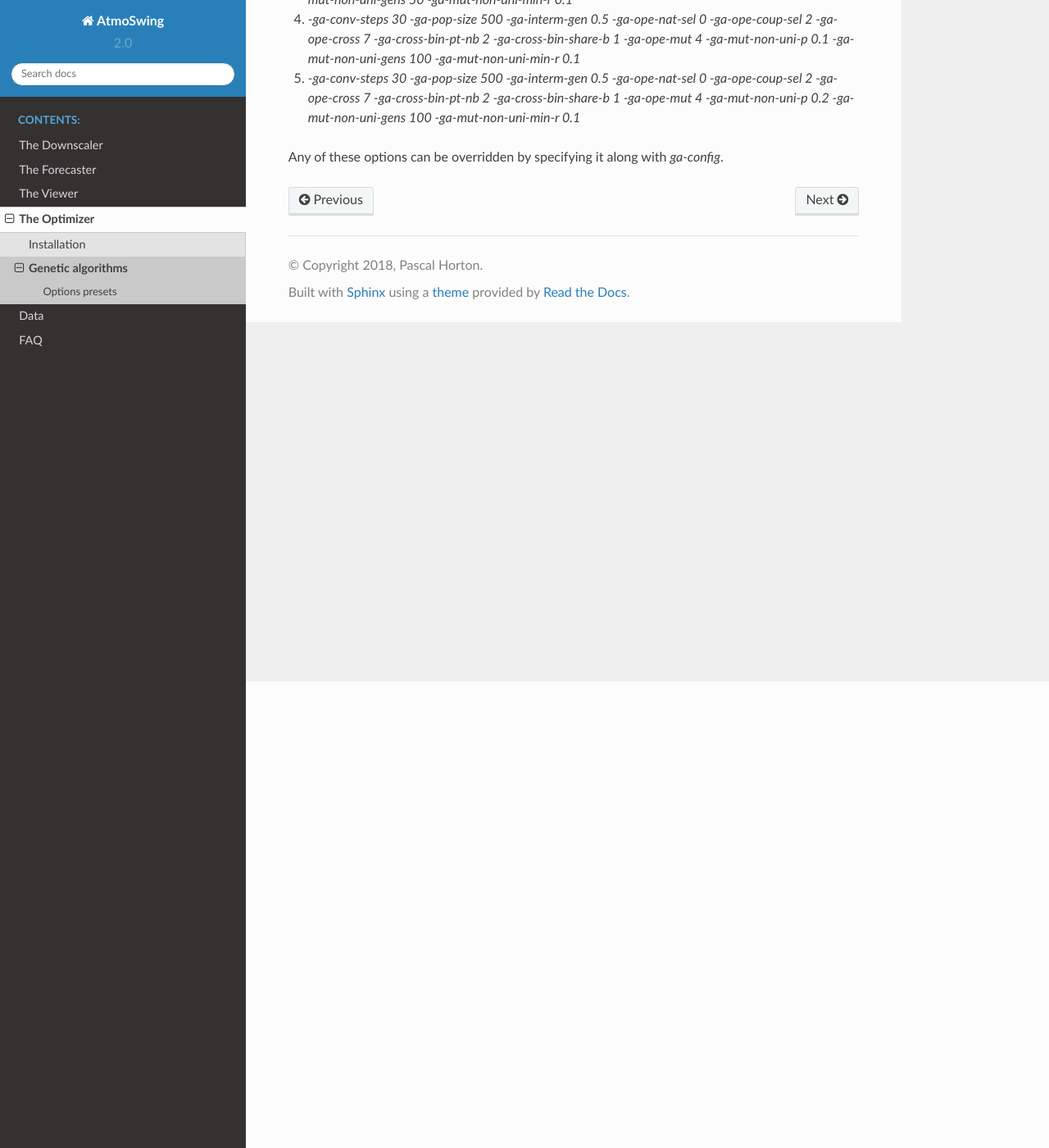
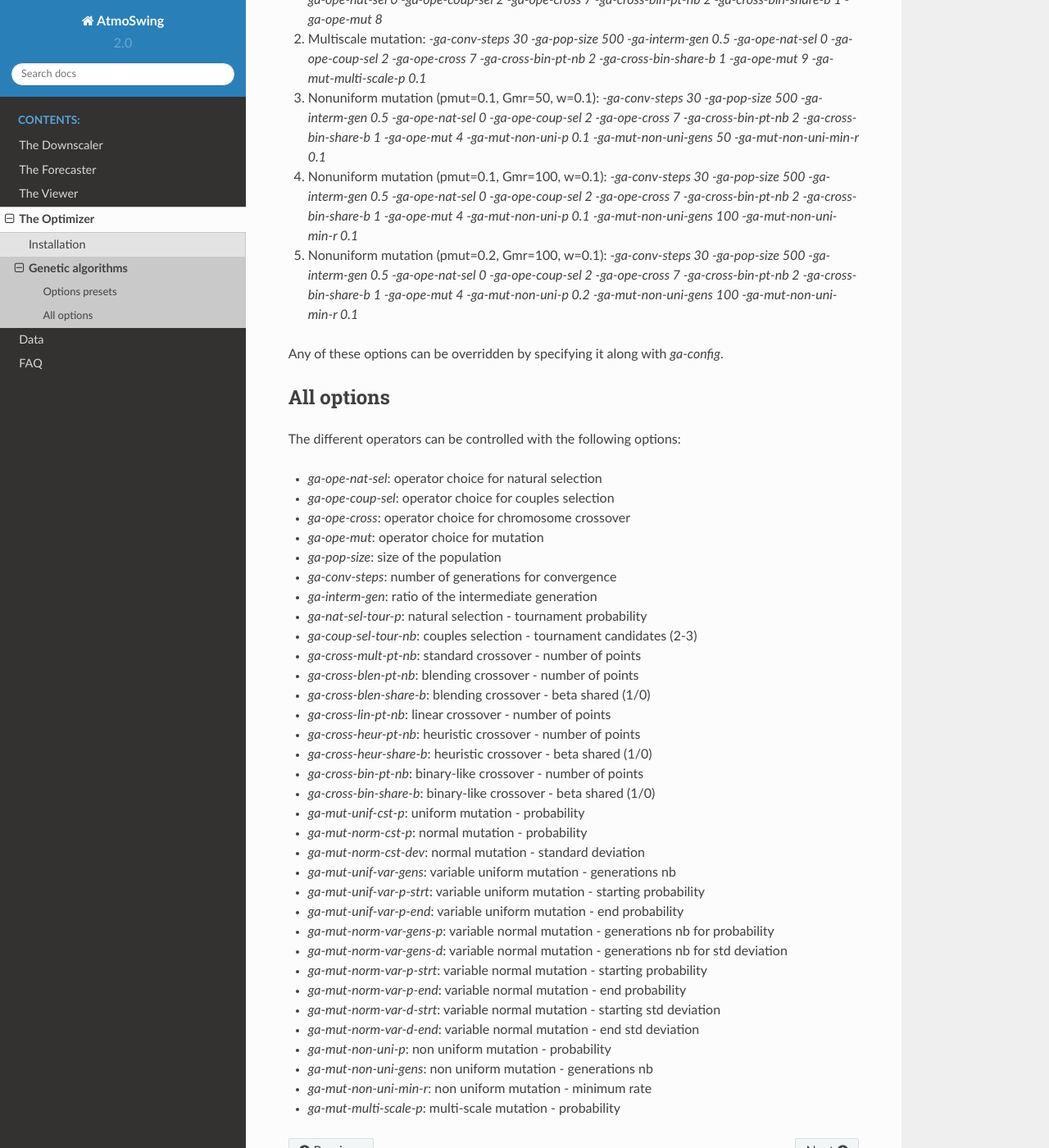
Before and after one commit to atmoswing/atmoswing-user-manual, a Sphinx documentation site: the page built from docs/app-optimizer/genetic-algorithms.rst, in a window 1280 px wide and 1400 px high, scrolled down 569 px. Shown: the whole window at 82% size. Built offline with Sphinx 7.4.7 and the Read the Docs theme 2.0.0, drawn with Linux system fonts in a browser that asks for light colours; some of the changed text lies outside the part shown.

Commit message:
Genetic algorithms

```diff
--- a/docs/app-optimizer/genetic-algorithms.rst
+++ b/docs/app-optimizer/genetic-algorithms.rst
@@ -3,16 +3,58 @@ Genetic algorithms
 
 .. todo:: write
 
+See more details in: Horton, P., Jaboyedoff, M., & Obled, C. (2017). Global Optimization of an Analog Method by Means of Genetic Algorithms. Monthly Weather Review, 145(4), 1275–1294. http://doi.org/10.1175/MWR-D-16-0093.1
+
 
 Options presets
 ---------------
 
-The optimization by genetic algorithms is controlled by many parameters. To facilitate its use, the recommended configurations were predefined and can be called as presets. Providing the following numbers (1-5) to the option `ga-config` is equivalent to these corresponding presets:
+The optimization by genetic algorithms is controlled by many parameters. To facilitate its use, the recommended configurations were predefined and can be called as presets. Providing the following numbers (1-5) to the option `ga-config` is equivalent to these corresponding presets (for example, `--ga-config=2` corresponds to the multiscale mutation with predefined options):
 
-1. `-ga-conv-steps 30 -ga-pop-size 500 -ga-interm-gen 0.5 -ga-ope-nat-sel 0 -ga-ope-coup-sel 2 -ga-ope-cross 7 -ga-cross-bin-pt-nb 2 -ga-cross-bin-share-b 1 -ga-ope-mut 8`
-2. `-ga-conv-steps 30 -ga-pop-size 500 -ga-interm-gen 0.5 -ga-ope-nat-sel 0 -ga-ope-coup-sel 2 -ga-ope-cross 7 -ga-cross-bin-pt-nb 2 -ga-cross-bin-share-b 1 -ga-ope-mut 9 -ga-mut-multi-scale-p 0.1`
-3. `-ga-conv-steps 30 -ga-pop-size 500 -ga-interm-gen 0.5 -ga-ope-nat-sel 0 -ga-ope-coup-sel 2 -ga-ope-cross 7 -ga-cross-bin-pt-nb 2 -ga-cross-bin-share-b 1 -ga-ope-mut 4 -ga-mut-non-uni-p 0.1 -ga-mut-non-uni-gens 50 -ga-mut-non-uni-min-r 0.1`
-4. `-ga-conv-steps 30 -ga-pop-size 500 -ga-interm-gen 0.5 -ga-ope-nat-sel 0 -ga-ope-coup-sel 2 -ga-ope-cross 7 -ga-cross-bin-pt-nb 2 -ga-cross-bin-share-b 1 -ga-ope-mut 4 -ga-mut-non-uni-p 0.1 -ga-mut-non-uni-gens 100 -ga-mut-non-uni-min-r 0.1`
-5. `-ga-conv-steps 30 -ga-pop-size 500 -ga-interm-gen 0.5 -ga-ope-nat-sel 0 -ga-ope-coup-sel 2 -ga-ope-cross 7 -ga-cross-bin-pt-nb 2 -ga-cross-bin-share-b 1 -ga-ope-mut 4 -ga-mut-non-uni-p 0.2 -ga-mut-non-uni-gens 100 -ga-mut-non-uni-min-r 0.1`
+1. Chromosome of adaptive search radius: `-ga-conv-steps 30 -ga-pop-size 500 -ga-interm-gen 0.5 -ga-ope-nat-sel 0 -ga-ope-coup-sel 2 -ga-ope-cross 7 -ga-cross-bin-pt-nb 2 -ga-cross-bin-share-b 1 -ga-ope-mut 8`
+2. Multiscale mutation: `-ga-conv-steps 30 -ga-pop-size 500 -ga-interm-gen 0.5 -ga-ope-nat-sel 0 -ga-ope-coup-sel 2 -ga-ope-cross 7 -ga-cross-bin-pt-nb 2 -ga-cross-bin-share-b 1 -ga-ope-mut 9 -ga-mut-multi-scale-p 0.1`
+3. Nonuniform mutation (pmut=0.1, Gmr=50, w=0.1): `-ga-conv-steps 30 -ga-pop-size 500 -ga-interm-gen 0.5 -ga-ope-nat-sel 0 -ga-ope-coup-sel 2 -ga-ope-cross 7 -ga-cross-bin-pt-nb 2 -ga-cross-bin-share-b 1 -ga-ope-mut 4 -ga-mut-non-uni-p 0.1 -ga-mut-non-uni-gens 50 -ga-mut-non-uni-min-r 0.1`
+4. Nonuniform mutation (pmut=0.1, Gmr=100, w=0.1): `-ga-conv-steps 30 -ga-pop-size 500 -ga-interm-gen 0.5 -ga-ope-nat-sel 0 -ga-ope-coup-sel 2 -ga-ope-cross 7 -ga-cross-bin-pt-nb 2 -ga-cross-bin-share-b 1 -ga-ope-mut 4 -ga-mut-non-uni-p 0.1 -ga-mut-non-uni-gens 100 -ga-mut-non-uni-min-r 0.1`
+5. Nonuniform mutation (pmut=0.2, Gmr=100, w=0.1): `-ga-conv-steps 30 -ga-pop-size 500 -ga-interm-gen 0.5 -ga-ope-nat-sel 0 -ga-ope-coup-sel 2 -ga-ope-cross 7 -ga-cross-bin-pt-nb 2 -ga-cross-bin-share-b 1 -ga-ope-mut 4 -ga-mut-non-uni-p 0.2 -ga-mut-non-uni-gens 100 -ga-mut-non-uni-min-r 0.1`
 
 Any of these options can be overridden by specifying it along with `ga-config`.
+
+
+All options
+-----------
+
+The different operators can be controlled with the following options:
+
+- `ga-ope-nat-sel`:          operator choice for natural selection
+- `ga-ope-coup-sel`:         operator choice for couples selection
+- `ga-ope-cross`:            operator choice for chromosome crossover
+- `ga-ope-mut`:              operator choice for mutation
+- `ga-pop-size`:             size of the population
+- `ga-conv-steps`:           number of generations for convergence
+- `ga-interm-gen`:           ratio of the intermediate generation
+- `ga-nat-sel-tour-p`:       natural selection - tournament probability
+- `ga-coup-sel-tour-nb`:     couples selection - tournament candidates (2-3)
+- `ga-cross-mult-pt-nb`:     standard crossover - number of points
+- `ga-cross-blen-pt-nb`:     blending crossover - number of points
+- `ga-cross-blen-share-b`:   blending crossover - beta shared (1/0)
+- `ga-cross-lin-pt-nb`:      linear crossover - number of points
+- `ga-cross-heur-pt-nb`:     heuristic crossover - number of points
+- `ga-cross-heur-share-b`:   heuristic crossover - beta shared (1/0)
+- `ga-cross-bin-pt-nb`:      binary-like crossover - number of points
+- `ga-cross-bin-share-b`:    binary-like crossover - beta shared (1/0)
+- `ga-mut-unif-cst-p`:       uniform mutation - probability
+- `ga-mut-norm-cst-p`:       normal mutation - probability
+- `ga-mut-norm-cst-dev`:     normal mutation - standard deviation
+- `ga-mut-unif-var-gens`:    variable uniform mutation - generations nb
+- `ga-mut-unif-var-p-strt`:  variable uniform mutation - starting probability
+- `ga-mut-unif-var-p-end`:   variable uniform mutation - end probability
+- `ga-mut-norm-var-gens-p`:  variable normal mutation - generations nb for probability
+- `ga-mut-norm-var-gens-d`:  variable normal mutation - generations nb for std deviation
+- `ga-mut-norm-var-p-strt`:  variable normal mutation - starting probability
+- `ga-mut-norm-var-p-end`:   variable normal mutation - end probability
+- `ga-mut-norm-var-d-strt`:  variable normal mutation - starting std deviation
+- `ga-mut-norm-var-d-end`:   variable normal mutation - end std deviation
+- `ga-mut-non-uni-p`:        non uniform mutation - probability
+- `ga-mut-non-uni-gens`:     non uniform mutation - generations nb
+- `ga-mut-non-uni-min-r`:    non uniform mutation - minimum rate
+- `ga-mut-multi-scale-p`:    multi-scale mutation - probability
```
